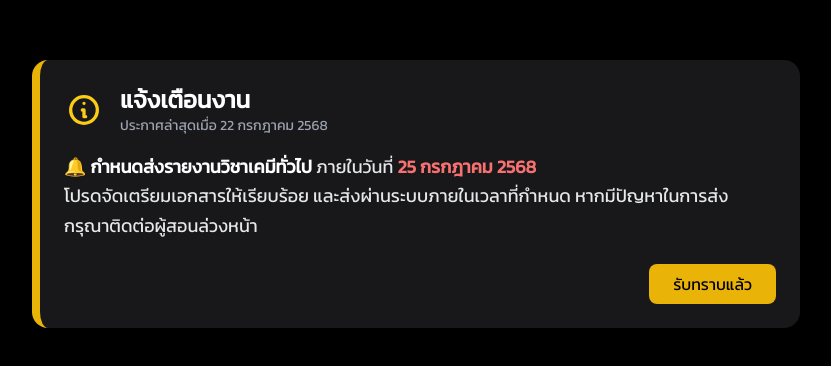
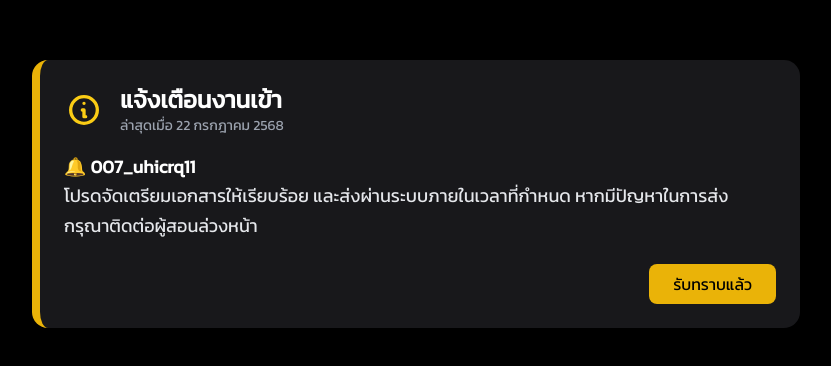
Before and after one commit to Methee77/sutee, a plain HTML site: page uhicrq.html in a window 1280 px wide. Shown: the part 206-572 px from the top of the page, without its empty margins (224-1055 px from the left). Drawn offline with nearby package versions, Linux system fonts and the light colour scheme.

Commit message:
Update uhicrq.html

```diff
--- a/uhicrq.html
+++ b/uhicrq.html
@@ -24,14 +24,13 @@
         </svg>
       </div>
       <div>
-        <h2 class="text-2xl font-semibold text-white">แจ้งเตือนงาน</h2>
-        <p class="text-sm text-gray-400">ประกาศล่าสุดเมื่อ 22 กรกฎาคม 2568</p>
+        <h2 class="text-2xl font-semibold text-white">แจ้งเตือนงานเข้า</h2>
+        <p class="text-sm text-gray-400">ล่าสุดเมื่อ 22 กรกฎาคม 2568</p>
       </div>
     </div>
     <div class="mt-4 text-gray-200 leading-relaxed text-lg">
-      🔔 <strong class="text-white">กำหนดส่งรายงานวิชาเคมีทั่วไป</strong> ภายในวันที่
-      <span class="text-red-400 font-semibold">25 กรกฎาคม 2568</span><br />
-      โปรดจัดเตรียมเอกสารให้เรียบร้อย และส่งผ่านระบบภายในเวลาที่กำหนด หากมีปัญหาในการส่ง กรุณาติดต่อผู้สอนล่วงหน้า
+      🔔 <strong class="text-white">007_uhicrq11</strong>
+      <div>โปรดจัดเตรียมเอกสารให้เรียบร้อย และส่งผ่านระบบภายในเวลาที่กำหนด หากมีปัญหาในการส่ง กรุณาติดต่อผู้สอนล่วงหน้า</div>
     </div>
     <div class="mt-6 flex justify-end">
       <button class="bg-yellow-500 text-black px-6 py-2 rounded-lg hover:bg-yellow-400 transition font-medium">
```
